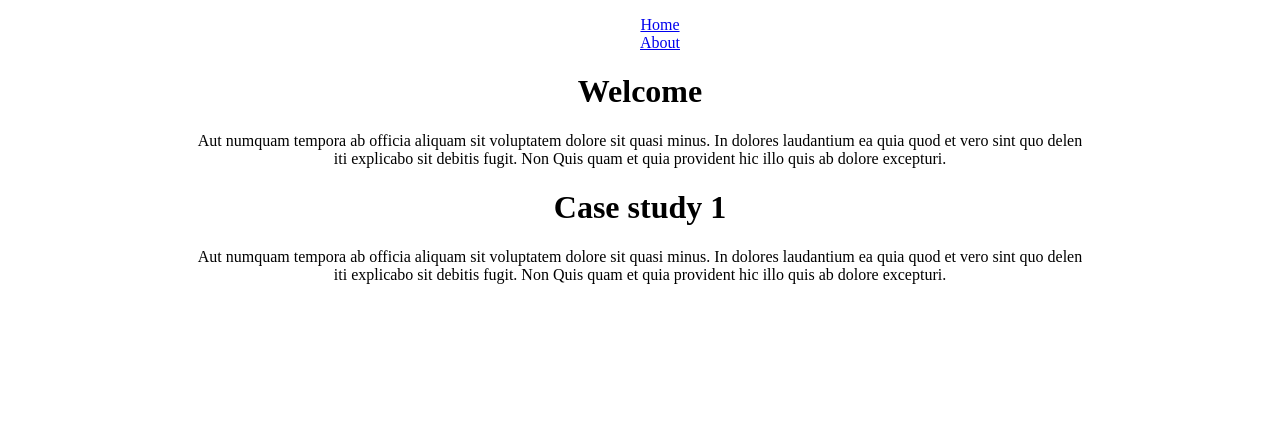
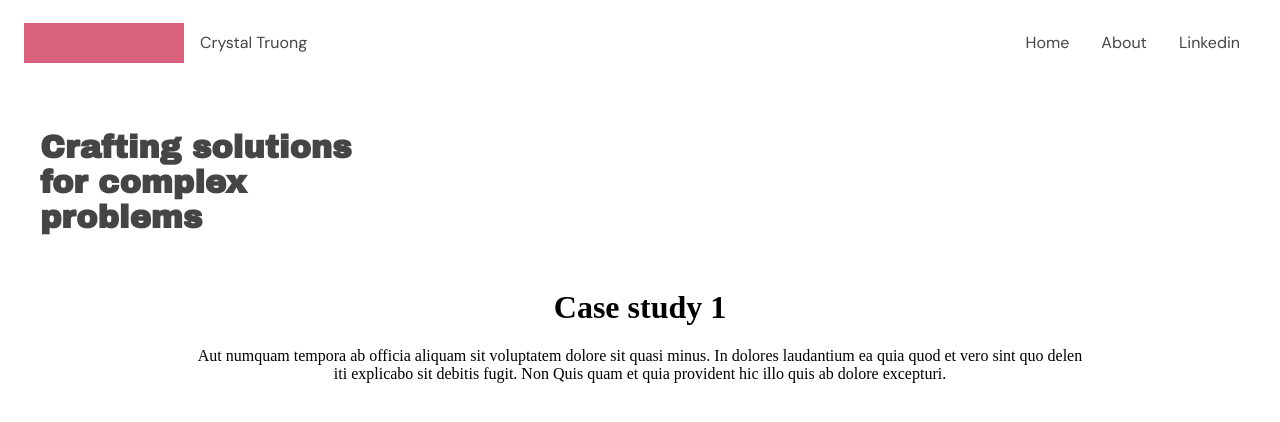
Before and after one commit to crystaltr/ux-portfolio, a React (Create React App) app: page / in a window 1280 px wide. Shown: the top 422 px of the page. Built offline with nearby package versions, Linux system fonts and the light colour scheme.

Commit message:
added styling to navbar

```diff
--- a/public/index.html
+++ b/public/index.html
@@ -10,6 +10,8 @@
       content="Web site created using create-react-app"
     />
     <link rel="apple-touch-icon" href="%PUBLIC_URL%/logo192.png" />
+    <link href='https://fonts.googleapis.com/css?family=Archivo Black' rel='stylesheet'>
+    <link href='https://fonts.googleapis.com/css?family=DM Sans' rel='stylesheet'>
     <!--
       manifest.json provides metadata used when your web app is installed on a
       user's mobile device or desktop. See https://developers.google.com/web/fundamentals/web-app-manifest/
--- a/src/LandingPage.jsx
+++ b/src/LandingPage.jsx
@@ -1,16 +1,14 @@
 import React, { Component } from 'react';
 import Navbar from './Navbar';
+import './landingpage.css';
 
 class LandingPage extends Component {
     render() {
         return (
             <>
-            <div>
+            <div className='headline'>
               <Navbar />
-              <h1>Welcome</h1>
-              <p>Aut numquam tempora ab officia aliquam sit voluptatem dolore sit quasi minus. In dolores laudantium
-                 ea quia quod et vero sint quo delen< br/>
-                iti explicabo sit debitis fugit. Non Quis quam et quia provident hic illo quis ab dolore excepturi.</p>
+              <h1>Crafting solutions < br/> for complex < br/> problems</h1>
             </div>
             <div>
                 <h1>Case study 1</h1>
--- a/src/Navbar.jsx
+++ b/src/Navbar.jsx
@@ -1,16 +1,23 @@
 import React from 'react';
 import { Link } from 'react-router-dom';
+import './navbar.css';
 
 const Navbar = () => {
     return (
+        <>
+        <div className='navbar'>
+        <div class ="rectangle"></div><div className='brandline'>Crystal Truong</div>
         <header>
              <nav>
                 <ul>
-                    <Link to="/">Home</Link> <br></br>
+                    <Link to="/">Home</Link>
                     <Link to="/about">About</Link>
+                    <a href="https://www.linkedin.com/in/crystal-truong-2334a2175/" target="_blank">Linkedin</a>
                 </ul>
             </nav>
         </header>
+        </div>
+        </>
     );
 };
 
--- /dev/null
+++ b/src/landingpage.css
@@ -0,0 +1,6 @@
+.headline h1 {
+  font-family: "Archivo Black";
+  text-align: left;
+  color: #454545;
+  padding: 2rem;
+}
--- /dev/null
+++ b/src/navbar.css
@@ -0,0 +1,33 @@
+
+.rectangle {
+    height: 40px;
+    width: 160px;
+    background-color: #DA627D
+}
+
+.brandline {
+    margin-right: auto;
+    padding: 1rem;
+    text-align: left;
+}
+.navbar {
+    font-family: 'DM sans';
+    color: #454545;
+    display: flex;
+    flex-direction: row;
+    justify-content: space-between;
+    align-items: center;
+    padding: 0.5rem 1rem;
+    font-size: 1rem;
+}
+
+ul a{
+    color: #454545;
+    padding: 1rem;
+    text-decoration: none;
+}
+
+ul a:hover{
+    color: #DA627D;
+    -webkit-transition: 200ms;
+}
```
